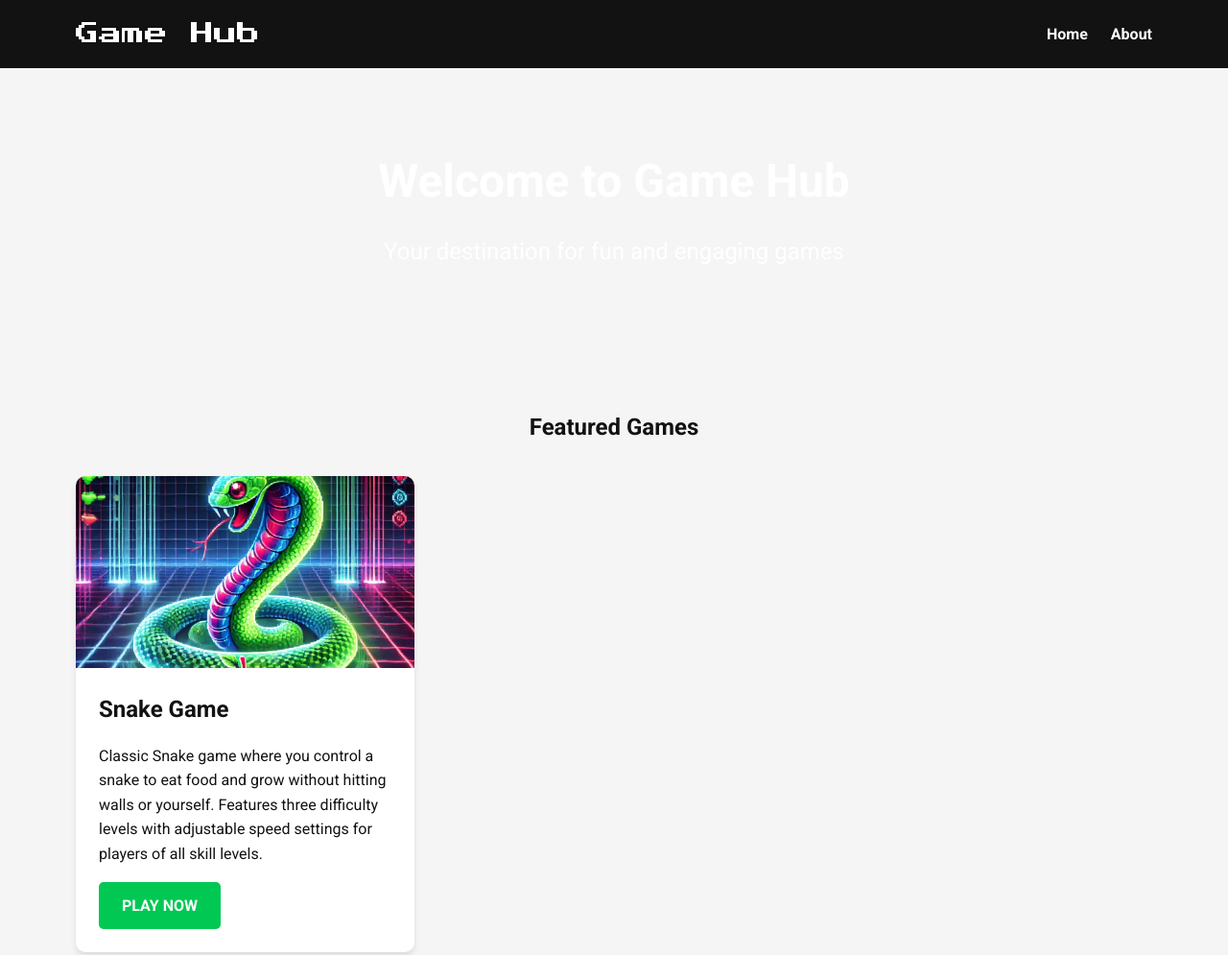
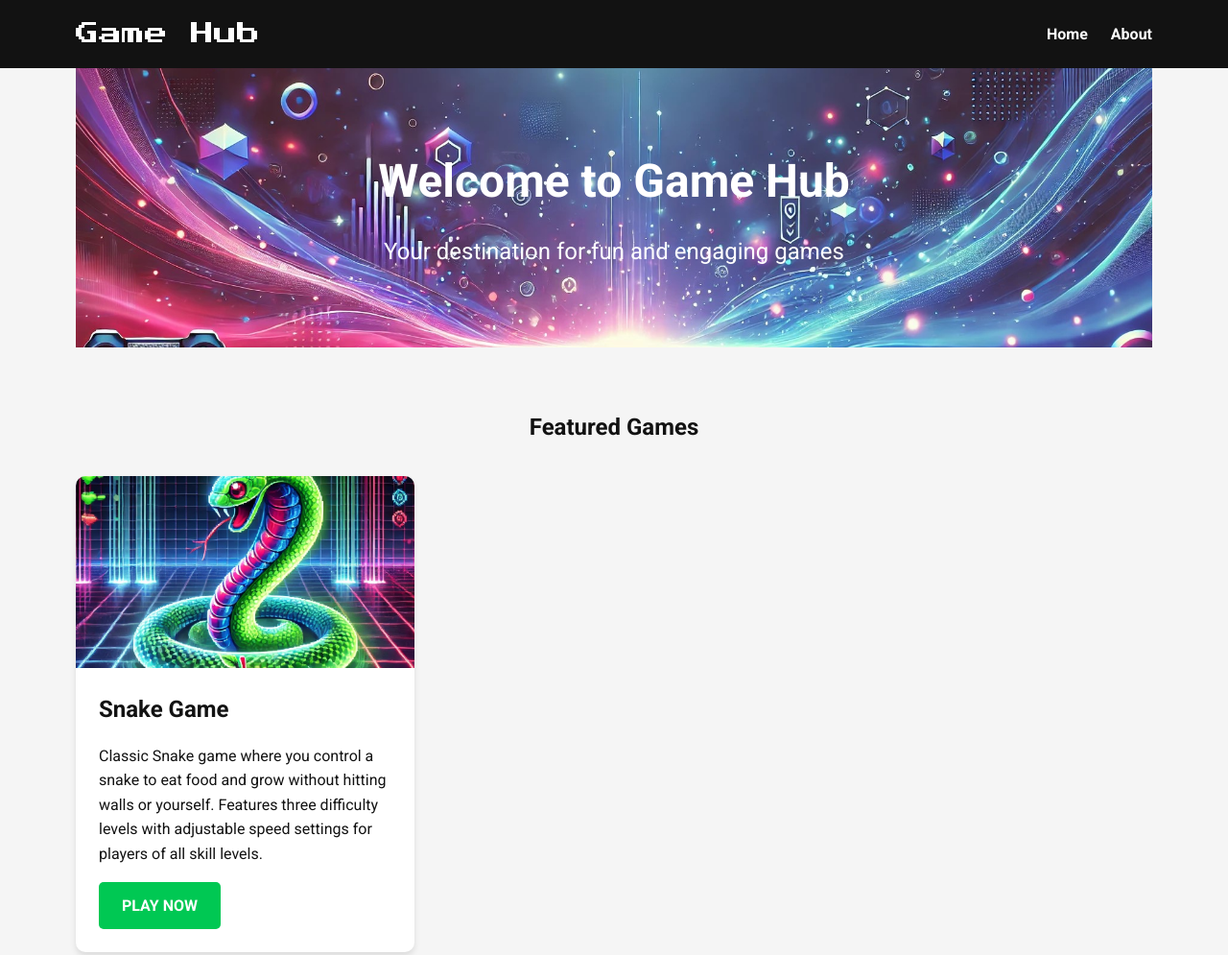
Before and after one commit to sofiascat/my_game_website, a plain HTML site: page index.html in a window 1280 px wide. Shown: the top 995 px of the page at 96% size. Drawn offline with Linux system fonts and the light colour scheme.

Commit message:
Fix: Update hero image path to reference from repository root

```diff
--- a/static/css/style.css
+++ b/static/css/style.css
@@ -110,7 +110,7 @@ nav ul li a:hover {
 .hero {
     /* background: linear-gradient(rgb(245, 245, 245), rgb(248, 246, 246)), url('/static/images/hero-bg.jpg'); */
     /* background: url('/static/images/hero-bg.jpg'); */
-    background: url('./static/images/hero-bg.jpg');
+    background: url('../../static/images/hero-bg.jpg');
     background-size: cover;
     background-position: center;
     color: white;
```
